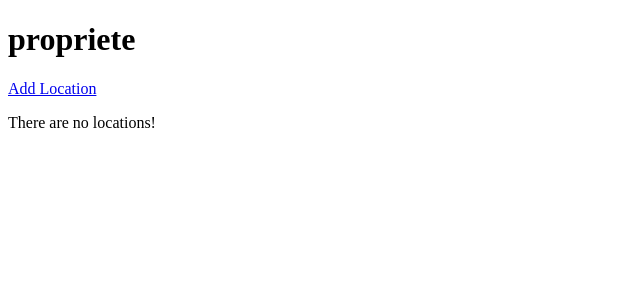
After one commit to prplecake/propriete, a Django app: page /inventory/locations/ in a window 1280 px wide. The commit adds this page. Shown: the top 300 px of the page, without its empty margins (0-640 px from the left). Run offline with Django 3.2, Linux system fonts and the light colour scheme; the visitor is signed in with stand-in values (Sample User, id 1); data that the repository does not hold is empty.

Commit message:
Add ability to list and add locations

```diff
--- a/inventory/templates/inventory/item_list.html
+++ b/inventory/templates/inventory/item_list.html
@@ -1,7 +1,7 @@
 {% extends 'base.html' %}
 
 {% block content %}
-<a href="{% url 'inventory:item_add' %}">Add Item</a>
+<a href="{% url 'inventory:item_add' %}">Add Item</a> | <a href="{% url 'inventory:location_list' %}">Locations</a>
 {% if item_list %}
 <table class="inventory_list">
 	<tr>
--- /dev/null
+++ b/inventory/templates/inventory/location_list.html
@@ -0,0 +1,14 @@
+{% extends 'base.html' %}
+
+{% block content %}
+<a href="{% url 'inventory:location_add' %}">Add Location</a>
+{% if locations %}
+<ul>
+{% for location in locations %}
+	<li>{{location.name}}</li>
+{% endfor %}
+</ul>
+{% else %}
+<p>There are no locations!</p>
+{% endif %}
+{% endblock %}
--- a/inventory/urls.py
+++ b/inventory/urls.py
@@ -15,4 +15,8 @@ urlpatterns = [
 	path('inventory/item/add/', views.item_add, name='item_add'),
 	path('inventory/item/<int:id>/edit/', views.item_update, name='item_update'),
 	path('inventory/item/<int:id>/delete/', views.item_delete, name='item_delete'),
+
+	path('inventory/locations/', views.location_list, name='location_list'),
+	path('inventory/locations/add/', views.location_add, name='location_add'),
+	path('inventory/locatins/<int:id>/edit/', views.location_update, name='location_update'),
 ]
--- a/inventory/views.py
+++ b/inventory/views.py
@@ -8,12 +8,14 @@ from .forms import (
 	OwnerInfoForm,
 	PolicyInfoForm,
 	ItemForm,
+	LocationForm,
 )
 
 from .models import (
 	OwnerInfo,
 	PolicyInfo,
-	Item
+	Item,
+	Location,
 )
 
 
@@ -113,5 +115,45 @@ def item_delete(request, id):
 	return HttpResponseRedirect('/inventory/')
 
 
+@login_required
+def location_list(request):
+	locations = Location.objects.order_by('name')
+	return render(
+		request,
+		'inventory/location_list.html',
+		{
+			'locations': locations,
+		}
+	)
+
+@login_required
+def location_add(request):
+	if request.method == 'POST':
+		form = LocationForm(request.POST)
+		if form.is_valid():
+			form.save()
+			return HttpResponseRedirect('/inventory/locations/')
+	form = LocationForm()
+	return render(request, 'inventory/location_form.html', {'form': form})
+
+
+@login_required
+def location_update(request, id):
+	location = get_object_or_404(Location, id=id)
+	form = ItemForm(request.POST or None, instance=location)
+	if form.is_valid():
+		form.save()
+		return HttpResponseRedirect('/inventory/locations/')
+
+	return render(
+		request,
+		'inventory/location_form.html',
+		{
+			'form': form,
+			'location': location,
+		}
+	)
+
+
 class InventoryView(LoginRequiredMixin, ListView):
 	model = Item
```
Also changed, not shown: inventory/forms.py (+9 -0 lines), inventory/templates/inventory/location_form.html (added, +10 -0 lines).
